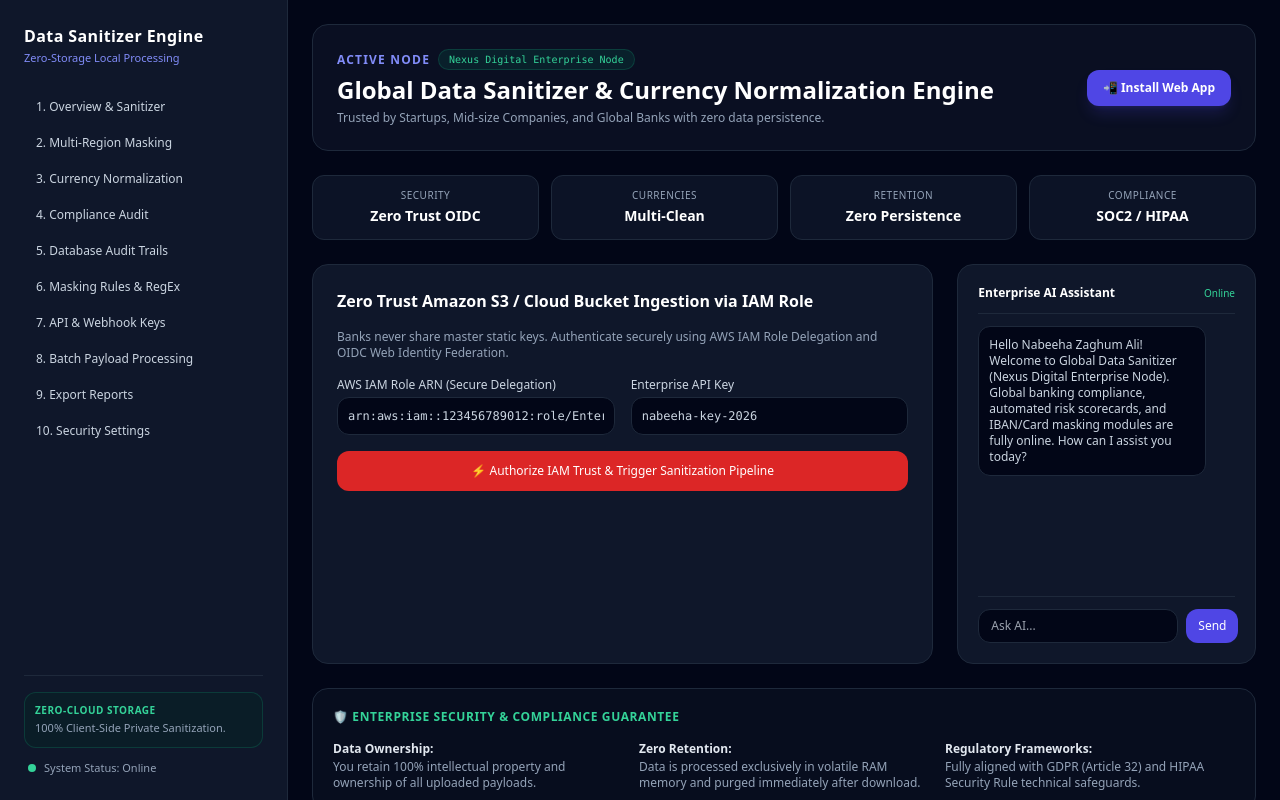
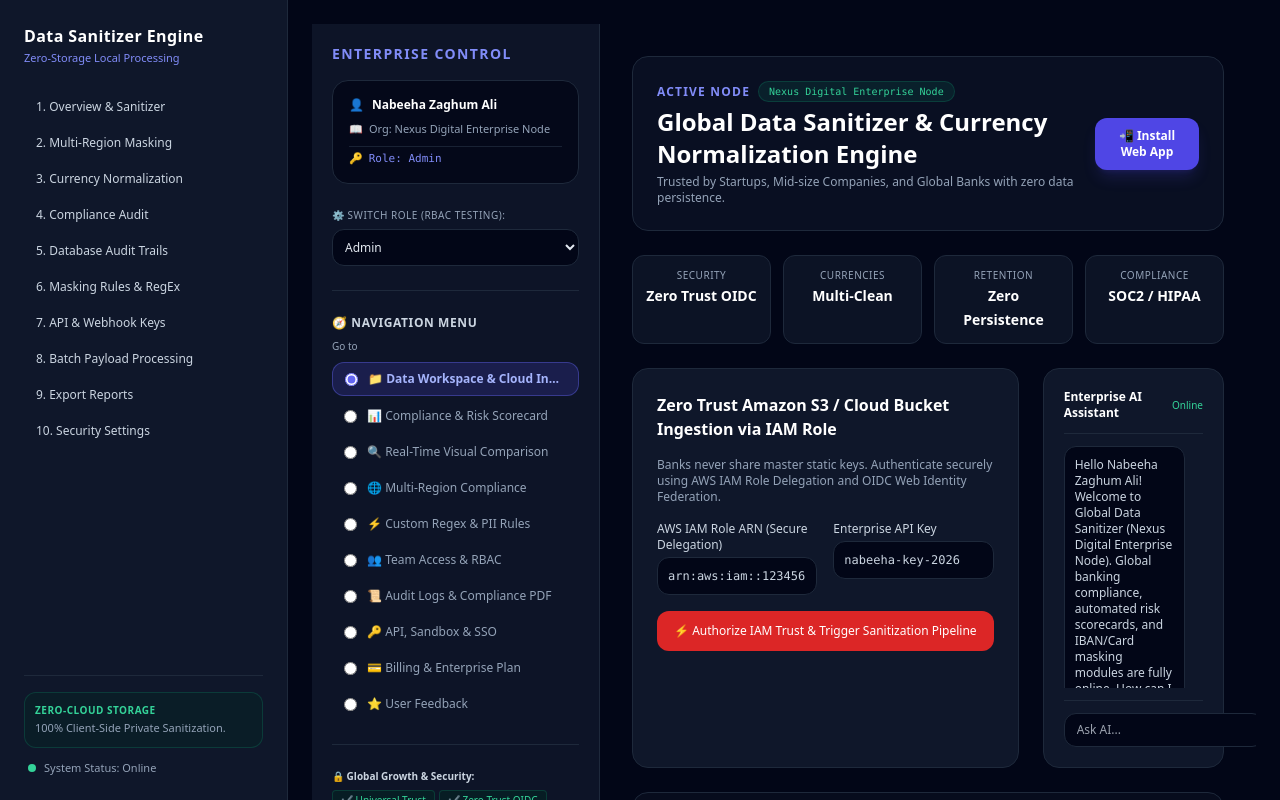
Before and after one commit to nabeehazaghumali-afk/global-data-sanitizer, a Next.js app: page / in a window 1280 px wide. Built offline with nearby package versions, Linux system fonts and the light colour scheme.

Commit message:
Update page.js

```diff
--- a/app/page.js
+++ b/app/page.js
@@ -1,11 +1,16 @@
 'use client';
-import { useSearchParams } from 'next/navigation';
+import { useSearchParams, useRouter } from 'next/navigation';
 import { useState, useEffect, Suspense } from 'react';
 
 function DashboardContent() {
   const searchParams = useSearchParams();
+  const router = useRouter();
   const tabParam = searchParams.get('tab');
   const activeTab = tabParam !== null ? Number(tabParam) : 0;
+
+  const setActiveTab = (index) => {
+    router.push(`?tab=${index}`, { scroll: false });
+  };
 
   const [selectedRole, setSelectedRole] = useState('Admin');
   const [fileContent, setFileContent] = useState('{\n  "customer": "Nabeeha Ali",\n  "email": "nabeeha.ali@bank-vault.com",\n  "iban": "GB33OUKB20201555555555",\n  "amount": "EUR 24,500.00"\n}');
@@ -74,7 +79,6 @@ function DashboardContent() {
         alert(data.detail || 'Sanitization failed. Check API Key.');
       }
     } catch (err) {
-      // Fallback local execution if backend URL is not routed
       let masked = fileContent
         .replace(/([a-zA-Z0-9_.+-]+@[a-zA-Z0-9-]+\.[a-zA-Z0-9-.]+)/g, 'masked_user@bank-vault.com')
         .replace(/(\b[A-Z]{2}\d{2}[A-Z0-9]{4,30}\b)/g, 'GB33****XXXX5555')
@@ -175,22 +179,119 @@ function DashboardContent() {
   };
 
   const modules = [
-    { id: 0, title: "Data Workspace & Cloud Ingestion" },
-    { id: 1, title: "Compliance & Risk Scorecard" },
-    { id: 2, title: "Real-Time Visual Comparison" },
-    { id: 3, title: "Multi-Region Compliance" },
-    { id: 4, title: "Custom Regex & PII Rules" },
-    { id: 5, title: "Team Access & RBAC" },
-    { id: 6, title: "Audit Logs & Compliance PDF" },
-    { id: 7, title: "API, Sandbox & SSO" },
-    { id: 8, title: "Billing & Enterprise Plan" },
-    { id: 9, title: "User Feedback" }
+    { id: 0, title: "Data Workspace & Cloud Ingestion", icon: "📁" },
+    { id: 1, title: "Compliance & Risk Scorecard", icon: "📊" },
+    { id: 2, title: "Real-Time Visual Comparison", icon: "🔍" },
+    { id: 3, title: "Multi-Region Compliance", icon: "🌐" },
+    { id: 4, title: "Custom Regex & PII Rules", icon: "⚡" },
+    { id: 5, title: "Team Access & RBAC", icon: "👥" },
+    { id: 6, title: "Audit Logs & Compliance PDF", icon: "📜" },
+    { id: 7, title: "API, Sandbox & SSO", icon: "🔑" },
+    { id: 8, title: "Billing & Enterprise Plan", icon: "💳" },
+    { id: 9, title: "User Feedback", icon: "⭐" }
   ];
 
-  const currentModule = modules[activeTab] || modules[0];
+  return (
+    <div className="flex min-h-screen bg-slate-950 text-slate-100 font-sans">
+      {/* SIDEBAR */}
+      <aside className="w-72 bg-slate-900/90 border-r border-slate-800 p-5 flex flex-col justify-between h-screen sticky top-0 overflow-y-auto">
+        <div className="space-y-6">
+          {/* Header */}
+          <div>
+            <h1 className="text-sm font-extrabold uppercase tracking-widest text-indigo-400 mb-4">Enterprise Control</h1>
 
-  return (
-    <div className="flex-1 space-y-6">
+            {/* Profile Card */}
+            <div className="bg-slate-950/80 border border-slate-800 p-4 rounded-2xl space-y-2">
+              <div className="flex items-center gap-2 text-xs font-semibold text-white">
+                <span>👤</span> Nabeeha Zaghum Ali
+              </div>
+              <div className="text-[11px] text-slate-400 flex items-center gap-1.5">
+                <span>📖</span> Org: Nexus Digital Enterprise Node
+              </div>
+              <div className="text-[11px] text-indigo-400 font-mono flex items-center gap-1.5 pt-1 border-t border-slate-800/80">
+                <span>🔑</span> Role: {selectedRole}
+              </div>
+            </div>
+          </div>
+
+          {/* RBAC Role Switcher */}
+          <div className="space-y-1.5">
+            <label className="text-[10px] text-slate-400 uppercase tracking-wider block font-medium">⚙️ Switch Role (RBAC Testing):</label>
+            <select
+              value={selectedRole}
+              onChange={(e) => setSelectedRole(e.target.value)}
+              className="w-full bg-slate-950 border border-slate-800 rounded-xl p-2 text-xs text-slate-200 focus:outline-none"
+            >
+              <option value="Admin">Admin</option>
+              <option value="Security Officer">Security Officer</option>
+              <option value="Auditor">Auditor</option>
+              <option value="Developer">Developer</option>
+            </select>
+          </div>
+
+          <hr className="border-slate-800" />
+
+          {/* Navigation Menu */}
+          <div className="space-y-2">
+            <h2 className="text-xs font-bold text-slate-300 uppercase tracking-wider flex items-center gap-1.5 mb-2">
+              🧭 Navigation Menu
+            </h2>
+            <div className="text-[10px] text-slate-400 mb-1">Go to</div>
+            <div className="space-y-1">
+              {modules.map((mod) => (
+                <button
+                  key={mod.id}
+                  onClick={() => setActiveTab(mod.id)}
+                  className={`w-full text-left px-3 py-2 rounded-xl text-xs flex items-center gap-2.5 transition ${
+                    activeTab === mod.id
+                      ? 'bg-indigo-600/20 border border-indigo-500/40 text-indigo-300 font-semibold'
+                      : 'text-slate-400 hover:bg-slate-800/50 hover:text-slate-200'
+                  }`}
+                >
+                  <input
+                    type="radio"
+                    checked={activeTab === mod.id}
+                    onChange={() => setActiveTab(mod.id)}
+                    className="accent-indigo-500"
+                  />
+                  <span className="truncate">{mod.icon} {mod.title}</span>
+                </button>
+              ))}
+            </div>
+          </div>
+
+          <hr className="border-slate-800" />
+
+          {/* Global Growth & Security */}
+          <div className="space-y-1.5 text-[10px] text-slate-400">
+            <div className="font-semibold text-slate-300">🔒 Global Growth & Security:</div>
+            <div className="flex flex-wrap gap-1">
+              <span className="bg-emerald-950/40 text-emerald-400 border border-emerald-500/20 px-2 py-0.5 rounded">✔ Universal Trust</span>
+              <span className="bg-emerald-950/40 text-emerald-400 border border-emerald-500/20 px-2 py-0.5 rounded">✔ Zero Trust OIDC</span>
+              <span className="bg-emerald-950/40 text-emerald-400 border border-emerald-500/20 px-2 py-0.5 rounded">✔ AES-256</span>
+            </div>
+          </div>
+        </div>
+
+        {/* Bottom Docker Download Box */}
+        <div className="mt-6 pt-4 border-t border-slate-800">
+          <div className="bg-slate-950 border border-emerald-500/30 p-3 rounded-2xl space-y-2">
+            <div className="text-[11px] font-bold text-white flex items-center gap-1.5">
+              <span>📦</span> On-Premise & Desktop Setup
+            </div>
+            <p className="text-[10px] text-slate-400 leading-tight">Bank On-Premise Deployment (Docker / K8s):</p>
+            <button
+              onClick={downloadDockerFile}
+              className="w-full py-2 bg-emerald-600 hover:bg-emerald-500 text-white text-[11px] font-semibold rounded-xl transition flex items-center justify-center gap-1.5 shadow-lg shadow-emerald-600/10"
+            >
+              <span>📥</span> Download Dockerfile / K8s Chart
+            </button>
+          </div>
+        </div>
+      </aside>
+
+      {/* MAIN CONTENT AREA */}
+      <main className="flex-1 p-8 overflow-y-auto space-y-6">
         {/* Top Banner */}
         <div className="bg-slate-900/60 border border-slate-800 p-6 rounded-2xl flex flex-col md:flex-row justify-between items-start md:items-center gap-4">
           <div>
@@ -212,7 +313,6 @@ function DashboardContent() {
         {/* TAB 0: Data Workspace & Cloud Ingestion */}
         {activeTab === 0 && (
           <div className="space-y-6">
-          {/* Trust Badges */}
             <div className="grid grid-cols-2 md:grid-cols-4 gap-3">
               <div className="bg-slate-900/80 border border-slate-800 p-3 rounded-xl text-center">
                 <span className="text-[10px] text-slate-400 uppercase tracking-wider block">Security</span>
@@ -471,7 +571,7 @@ function DashboardContent() {
           </div>
         )}
 
-      {/* Legal & Trust Framework (Step 3) */}
+        {/* Legal & Trust Framework */}
         <div className="bg-slate-900/40 border border-slate-800 p-5 rounded-2xl space-y-2 mt-8">
           <div className="flex items-center gap-2">
             <span className="text-emerald-400 text-xs font-bold uppercase tracking-wider">🛡️ Enterprise Security & Compliance Guarantee</span>
@@ -491,6 +591,7 @@ function DashboardContent() {
             </div>
           </div>
         </div>
+      </main>
     </div>
   );
 }
```
Lines whose indentation alone changed are shown as unchanged.
